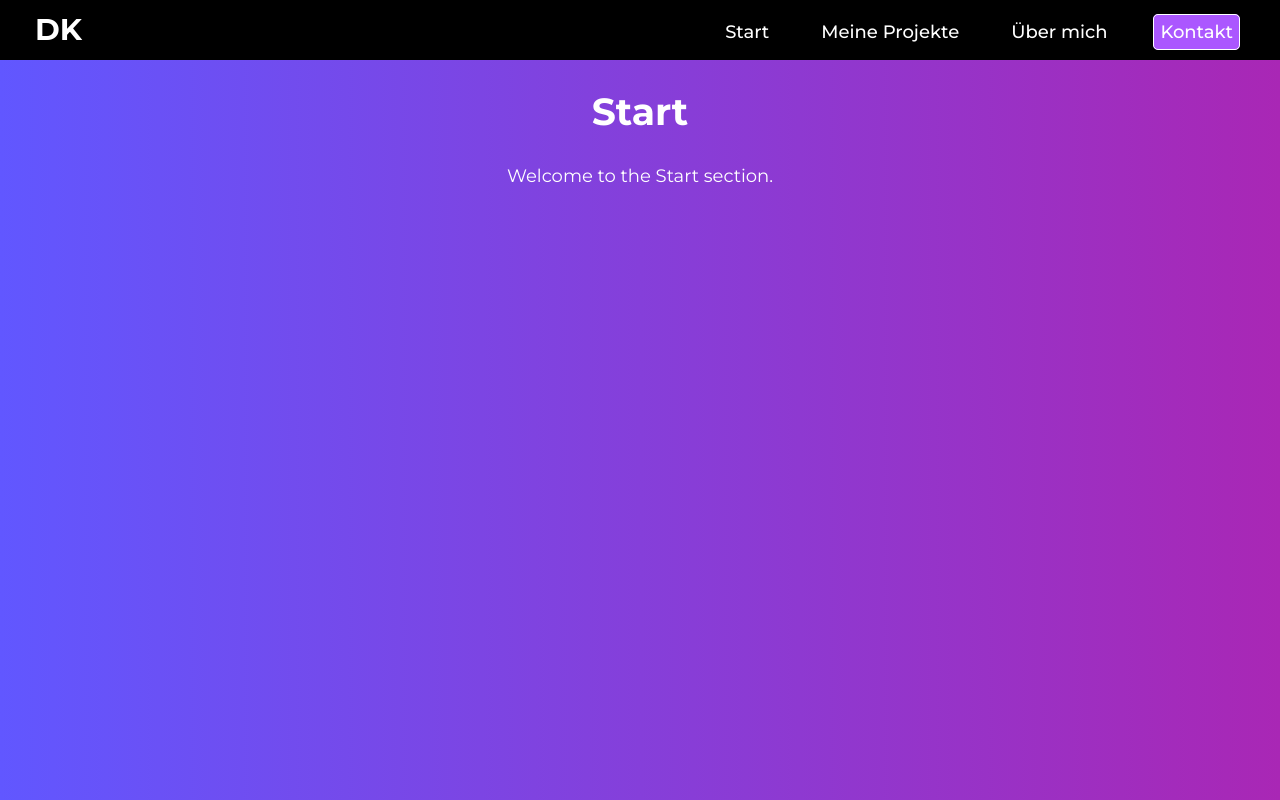
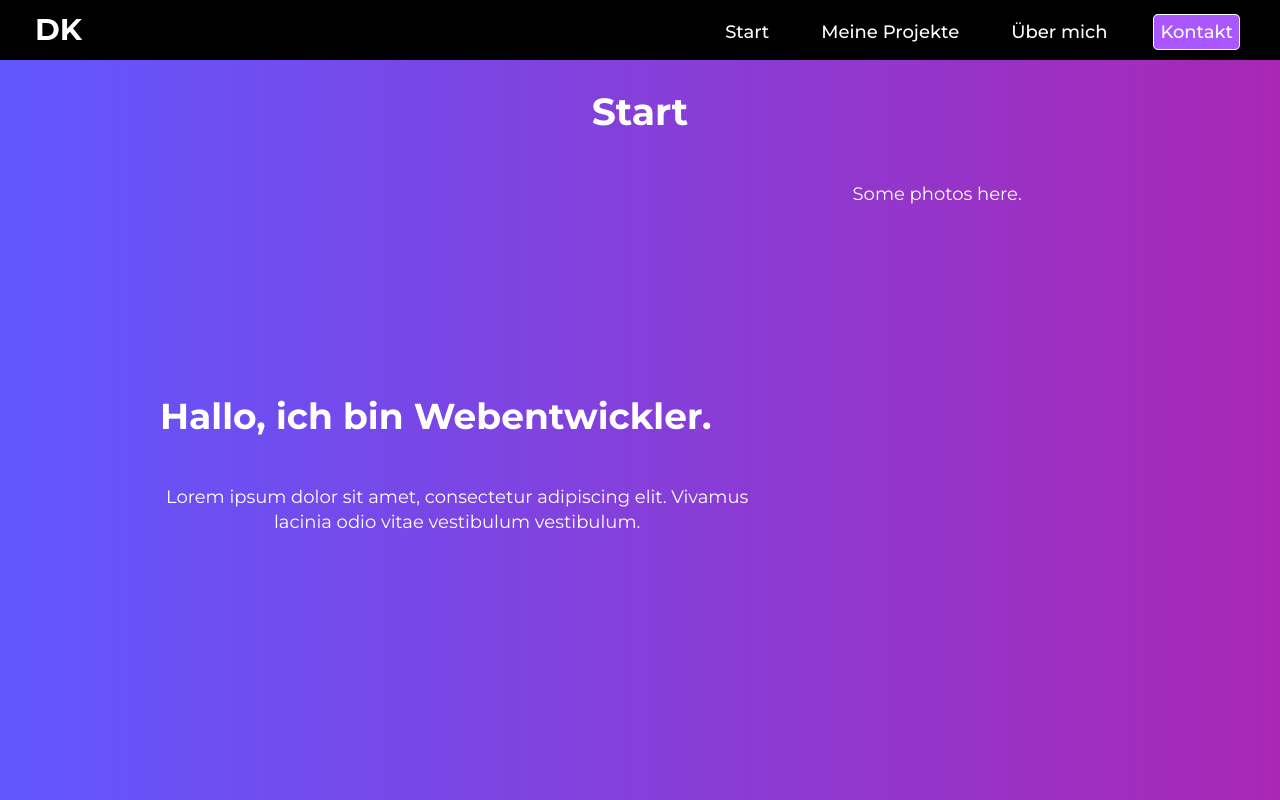
Before and after one commit to DenKim94/PRJ_myPortfolioWebsite, a React (Vite) app in the folder my-website-app/: page / in a window 1280 px wide. Shown: the top 800 px of the page. Built offline with nearby package versions, Linux system fonts and the light colour scheme.

Commit message:
Added type animation

```diff
--- /dev/null
+++ b/my-website-app/src/components/InfoTextContainer.jsx
@@ -0,0 +1,66 @@
+import './../styles/Sections.css'
+import Typical from 'react-typical'
+import * as globalConstants from './../globalConstants.js'
+
+const InfoTextContainer = () => {
+    return (
+        <div className='info-text-container'>
+            <h1 className="greeting-text">
+                Hallo, ich bin{' '}
+                <Typical
+                    loop={1}
+                    wrapper="span"
+                    steps={[
+                        'D', globalConstants.TYPE_ANIMATION_DURATION_1,
+                        'De', globalConstants.TYPE_ANIMATION_DURATION_1,
+                        'Den', globalConstants.TYPE_ANIMATION_DURATION_1,
+                        'Deni', globalConstants.TYPE_ANIMATION_DURATION_1,
+                        'Denis.', globalConstants.HOLD_ANIMATION_DURATION_1,
+                        'Deni', globalConstants.TYPE_ANIMATION_DURATION_1,
+                        'Den', globalConstants.TYPE_ANIMATION_DURATION_1,
+                        'De', globalConstants.TYPE_ANIMATION_DURATION_1,
+                        'D', globalConstants.TYPE_ANIMATION_DURATION_1,
+                        '', globalConstants.TYPE_ANIMATION_DURATION_1,
+                        'W', globalConstants.TYPE_ANIMATION_DURATION_2,
+                        'We', globalConstants.TYPE_ANIMATION_DURATION_2,
+                        'Web', globalConstants.TYPE_ANIMATION_DURATION_2,
+                        'Webe', globalConstants.TYPE_ANIMATION_DURATION_2,
+                        'Weben', globalConstants.TYPE_ANIMATION_DURATION_2,
+                        'Webent', globalConstants.TYPE_ANIMATION_DURATION_2,
+                        'Webentw', globalConstants.TYPE_ANIMATION_DURATION_2,
+                        'Webentwi', globalConstants.TYPE_ANIMATION_DURATION_2,
+                        'Webentwic', globalConstants.TYPE_ANIMATION_DURATION_2,
+                        'Webentwickl', globalConstants.TYPE_ANIMATION_DURATION_2,
+                        'Webentwickle', globalConstants.TYPE_ANIMATION_DURATION_2,
+                        'Webentwickler.', globalConstants.HOLD_ANIMATION_DURATION_2,
+                        'Webentwickle', globalConstants.TYPE_ANIMATION_DURATION_2,
+                        'Webentwickl', globalConstants.TYPE_ANIMATION_DURATION_2,
+                        'Webentwick', globalConstants.TYPE_ANIMATION_DURATION_2,
+                        'Webentwic', globalConstants.TYPE_ANIMATION_DURATION_2,
+                        'Webentwi', globalConstants.TYPE_ANIMATION_DURATION_2,
+                        'Webentw', globalConstants.TYPE_ANIMATION_DURATION_2,
+                        'Webent', globalConstants.TYPE_ANIMATION_DURATION_2,
+                        'Weben', globalConstants.TYPE_ANIMATION_DURATION_2,
+                        'Webe', globalConstants.TYPE_ANIMATION_DURATION_2,
+                        'Web', globalConstants.TYPE_ANIMATION_DURATION_2,
+                        'We', globalConstants.TYPE_ANIMATION_DURATION_2,
+                        'W', globalConstants.TYPE_ANIMATION_DURATION_2,
+                        '', globalConstants.TYPE_ANIMATION_DURATION_2,
+                        'D', globalConstants.TYPE_ANIMATION_DURATION_1,
+                        'De', globalConstants.TYPE_ANIMATION_DURATION_1,
+                        'Den', globalConstants.TYPE_ANIMATION_DURATION_1,
+                        'Deni', globalConstants.TYPE_ANIMATION_DURATION_1,
+                        'Denis.', globalConstants.HOLD_ANIMATION_DURATION_1,
+                    ]}
+                />
+            </h1>
+
+            {/* Beschreibungstext mit Gleit-Animation */}
+            <p className="description-text">
+                Lorem ipsum dolor sit amet, consectetur adipiscing elit. Vivamus lacinia odio vitae vestibulum vestibulum.
+            </p>
+        </div>
+    );
+}
+
+export default InfoTextContainer;
--- a/my-website-app/src/components/StartSection.jsx
+++ b/my-website-app/src/components/StartSection.jsx
@@ -1,10 +1,17 @@
 import './../styles/Sections.css'
+import './InfoTextContainer.jsx'
+import InfoTextContainer from './InfoTextContainer.jsx';
 
 function StartSection() {
     return (
         <section id='start'className='start-section'>
             <h1>Start</h1>
-            <p>Welcome to the Start section.</p>
+            <div className='start-content-container'>
+                <InfoTextContainer />
+                <div className='image-container'>
+                    <p>Some photos here.</p>
+                </div>
+            </div>
         </section>
         );
 }
--- a/my-website-app/src/globalConstants.js
+++ b/my-website-app/src/globalConstants.js
@@ -1,2 +1,6 @@
 export const THRESHOLD_MAX_APP_WIDTH = 800;
 export const SCROLL_VIEW_OFFSET = 0;
+export const TYPE_ANIMATION_DURATION_1 = 95;
+export const TYPE_ANIMATION_DURATION_2 = 90;
+export const HOLD_ANIMATION_DURATION_1 = 3000;
+export const HOLD_ANIMATION_DURATION_2 = 3300;
--- a/my-website-app/src/styles/Sections.css
+++ b/my-website-app/src/styles/Sections.css
@@ -7,3 +7,30 @@
 .contact-section{
     height: calc(100vh - calc(var(--padding-topAbsValue)*2));
 }
+
+.start-content-container{
+    display: flex;
+    flex-direction: row;
+    justify-content: space-between;
+    height: 80%;
+}
+
+.info-text-container{
+    width: 65%;
+    display: flex;
+    align-items: flex-start;
+    flex-direction: column;
+    justify-content: center;
+    /* border: solid 1px white; */
+}
+
+.greeting-text {
+    font-size: 2rem;
+}
+
+.image-container{
+    width: 40%;
+    display: flex;
+    justify-content: center;
+    /* border: solid 1px white; */
+}
--- a/my-website-app/src/styles/index.css
+++ b/my-website-app/src/styles/index.css
@@ -1,9 +1,9 @@
 :root {
   --minAppWidth: 420px;
-  --padding-relValue: 30%;
+  --padding-relValue: 25%;
   --padding-topAbsValue: 60px;
   --sidebarWidth: 250px;
-  --maxWidthSections: 1280px;
+  --maxWidthSections: 1600px;
   --marginLeft-Logo: 35px;
   --marginRight-Nav: 0px;
   --marginRight-Footer: 35px;
--- /dev/null
+++ b/package.json
@@ -0,0 +1,5 @@
+{
+  "dependencies": {
+    "react-typical": "^0.1.3"
+  }
+}
```
Also changed, not shown: 1 other file (tests, documents, lock files or other folders).
